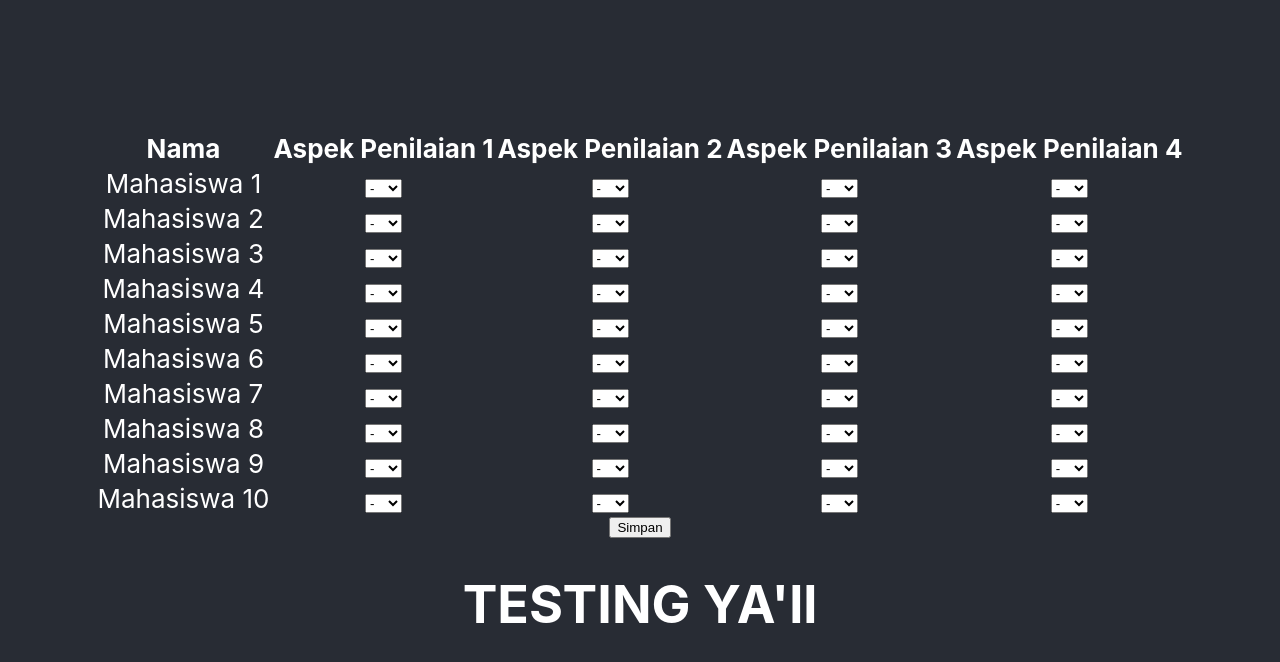
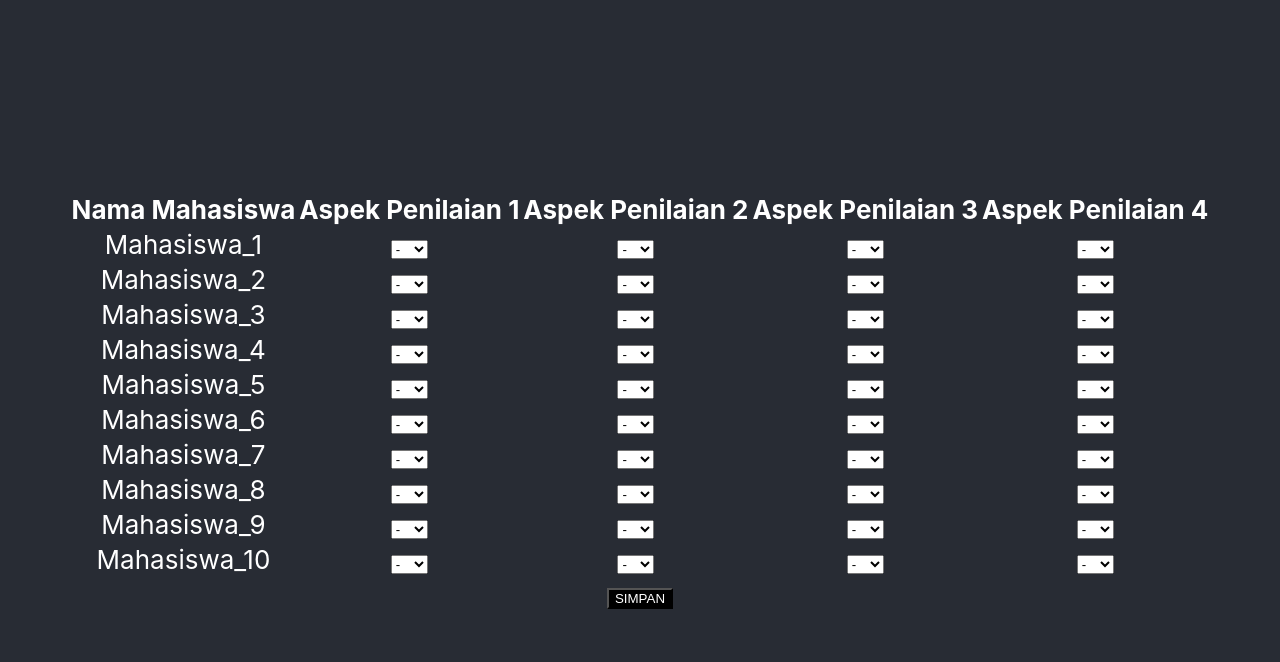
Before and after one commit to ariobintangn/talentlytica-test, a React (Create React App) app in the folder talentlytica-test/: page / in a window 1280 px wide. Shown: the top 662 px of the page. Built offline with nearby package versions, Linux system fonts and the light colour scheme.

Commit message:
finished with feature

```diff
--- a/talentlytica-test/src/App.js
+++ b/talentlytica-test/src/App.js
@@ -1,5 +1,4 @@
-import logo from './logo.svg';
-import Table from './Views/Table'
+
 import ScoreTable from './Views/ScoreTable';
 import './App.css';
 
@@ -8,8 +7,7 @@ function App() {
     <div className="App">
       <header className="App-header">
         {/* <ScoreTable/> */}
-        <Table/>
-        <h1>TESTING YA'll</h1>
+        <ScoreTable/>
       </header>
     </div>
   );
--- a/talentlytica-test/src/Components/ScoreRow.js
+++ /dev/null
@@ -1,71 +0,0 @@
-export default function ScoreRow() {
-    return (
-      <>
-          <td>
-            <select>
-              <option value="">-</option>
-              <option value="0">0</option>
-              <option value="1">1</option>
-              <option value="2">2</option>
-              <option value="3">3</option>
-              <option value="4">4</option>
-              <option value="5">5</option>
-              <option value="6">6</option>
-              <option value="7">7</option>
-              <option value="8">8</option>
-              <option value="9">9</option>
-              <option value="10">10</option>
-            </select>
-          </td>
-          <td>
-            <select>
-              <option value="">-</option>
-              <option value="0">0</option>
-              <option value="1">1</option>
-              <option value="2">2</option>
-              <option value="3">3</option>
-              <option value="4">4</option>
-              <option value="5">5</option>
-              <option value="6">6</option>
-              <option value="7">7</option>
-              <option value="8">8</option>
-              <option value="9">9</option>
-              <option value="10">10</option>
-            </select>
-          </td>
-          <td>
-            <select>
-              <option value="">-</option>
-              <option value="0">0</option>
-              <option value="1">1</option>
-              <option value="2">2</option>
-              <option value="3">3</option>
-              <option value="4">4</option>
-              <option value="5">5</option>
-              <option value="6">6</option>
-              <option value="7">7</option>
-              <option value="8">8</option>
-              <option value="9">9</option>
-              <option value="10">10</option>
-            </select>
-          </td>
-          <td>
-            <select>
-              <option value="">-</option>
-              <option value="0">0</option>
-              <option value="1">1</option>
-              <option value="2">2</option>
-              <option value="3">3</option>
-              <option value="4">4</option>
-              <option value="5">5</option>
-              <option value="6">6</option>
-              <option value="7">7</option>
-              <option value="8">8</option>
-              <option value="9">9</option>
-              <option value="10">10</option>
-            </select>
-          </td>
-
-      </>
-    );
-  }
--- a/talentlytica-test/src/Components/TableRow.js
+++ /dev/null
@@ -1,48 +0,0 @@
-import ScoreRow from "./ScoreRow";
-
-export default function TableRow() {
-  return (
-    <>
-      <tr>
-        <td>Mahasiswa 1</td>
-        <ScoreRow/>
-      </tr>
-      <tr>
-        <td>Mahasiswa 2</td>
-        <ScoreRow/>
-      </tr>
-      <tr>
-        <td>Mahasiswa 3</td>
-        <ScoreRow/>
-      </tr>
-      <tr>
-        <td>Mahasiswa 4</td>
-        <ScoreRow/>
-      </tr>
-      <tr>
-        <td>Mahasiswa 5</td>
-        <ScoreRow/>
-      </tr>
-      <tr>
-        <td>Mahasiswa 6</td>
-        <ScoreRow/>
-      </tr>
-      <tr>
-        <td>Mahasiswa 7</td>
-        <ScoreRow/>
-      </tr>
-      <tr>
-        <td>Mahasiswa 8</td>
-        <ScoreRow/>
-      </tr>
-      <tr>
-        <td>Mahasiswa 9</td>
-        <ScoreRow/>
-      </tr>
-      <tr>
-        <td>Mahasiswa 10</td>
-        <ScoreRow/>
-      </tr>
-    </>
-  );
-}
--- a/talentlytica-test/src/Views/ScoreTable.js
+++ b/talentlytica-test/src/Views/ScoreTable.js
@@ -1,114 +1,101 @@
-import React, { useState } from 'react';
+import React, { useEffect, useState } from "react";
 
 function ScoreTable() {
-  const [scores, setScores] = useState({
-    criteria_1: {
-      student_1: 0,
-      student_2: 0,
-    },
-    criteria_2: {
-      student_1: 0,
-      student_2: 0,
-    },
+  const [scores, setScores] = useState({});
+  const [showResult, setShowResult] = useState(false)
+
+  const handleScoreChange = (event, indexStudent, indexCriteria) => {
+    setShowResult(false)
+    console.log(
+      indexStudent,
+      indexCriteria,
+      "indexStudent",
+      event.target.value
+    );
+    if (!scores[`aspek_penilaian_${indexCriteria + 1}`]) {
+      setScores({
+        ...scores,
+        [`aspek_penilaian_${indexCriteria + 1}`]: {},
       });
-
-
-  const handleScoreChange = (event) => {
-    const { criteria, student, value } = event.target.dataset;
-    console.log(criteria);
-    console.log(value, "VALUE");
-    setScores((prevScores) => ({
-      ...prevScores,
-      [criteria]: {
-        ...prevScores[criteria],
-        [student]: parseInt(value),
-      },
-    }));
-    console.log(student.value);
-    console.log("changinggg ni abis");
+    }
+    setScores({
+      ...scores,
+      [`aspek_penilaian_${indexCriteria + 1}`]: {
+        ...scores[`aspek_penilaian_${indexCriteria + 1}`],
+        [`mahasiswa_${indexStudent+1}`]: parseInt(event.target.value)
+      }
+    })
 
   };
 
+  useEffect(() => {
+    console.log(scores, "SCORE NOW");
+  }, [scores]);
+
   const handleSave = () => {
-    // fetch('/scores', {
-    //   method: 'POST',
-    //   body: JSON.stringify(scores),
-    // })
-    //   .then((response) => response.json())
-    //   .then((data) => console.log(data))
-    //   .catch((error) => console.error(error));
+    setShowResult(true)
     console.log(scores);
   };
 
-
   return (
     <div>
-      <table>
+      <table style={{tableLayout:"auto", borderColor:"white", border:12}}>
         <thead>
           <tr>
-            <th>Student</th>
-            <th>Criteria 1</th>
-            <th>Criteria 2</th>
+            <th>Nama Mahasiswa</th>
+            <th>Aspek Penilaian 1</th>
+            <th>Aspek Penilaian 2</th>
+            <th>Aspek Penilaian 3</th>
+            <th>Aspek Penilaian 4</th>
           </tr>
         </thead>
         <tbody>
+          {Array(10)
+            .fill("")
+            .map((el, indexStudent) => {
+              return (
                 <tr>
-            <td>Student 1</td>
+                  <td>{`Mahasiswa_${indexStudent + 1}`}</td>
+                  {Array(4)
+                    .fill(1)
+                    .map((el, indexCriteria) => {
+                      return (
                         <td>
                           <select
-                data-criteria="criteria_1"
-                data-student="student_1"
-                onChange={handleScoreChange}
+                            onChange={(event) =>
+                              handleScoreChange(
+                                event,
+                                indexStudent,
+                                indexCriteria
+                              )
+                            }
                           >
-                <option value="0">-</option>
-                <option value="TESTING">1</option>
-                <option value="2">2</option>
-                <option value="3">3</option>
-              </select>
-            </td>
-            <td>
-              <select
-                data-criteria="criteria_2"
-                data-student="student_1"
-                onChange={handleScoreChange}
-              >
-                <option value="0">-</option>
+                            <option value="0" selected disabled>-</option>
                             <option value="1">1</option>
                             <option value="2">2</option>
                             <option value="3">3</option>
+                            <option value="4">4</option>
+                            <option value="5">5</option>
+                            <option value="6">6</option>
+                            <option value="7">7</option>
+                            <option value="8">8</option>
+                            <option value="9">9</option>
+                            <option value="10">10</option>
                           </select>
                         </td>
+                      );
+                    })}
                 </tr>
-          <tr>
-            <td>Student 2</td>
-            <td>
-              <select
-                data-criteria="criteria_1"
-                data-student="student_2"
-                onChange={handleScoreChange}
-              >
-                <option value="0">-</option>
-                <option value="1">1</option>
-                <option value="2">2</option>
-                <option value="3">3</option>
-              </select>
-            </td>
-            <td>
-              <select
-                data-criteria="criteria_2"
-                data-student="student_2"
-                onChange={handleScoreChange}
-              >
-                <option value="0">-</option>
-                <option value="1">1</option>
-                <option value="2">2</option>
-                <option value="3">3</option>
-              </select>
-            </td>
-          </tr>
+              );
+            })}
         </tbody>
       </table>
-      <button onClick={handleSave}>Save</button>
+      <button onClick={handleSave} style={{backgroundColor:"black", color:"white"}}>SIMPAN</button>
+
+
+      {showResult && <div>
+        {JSON.stringify(scores, null, 2)}
+      </div>}
     </div>
   );
 }
--- a/talentlytica-test/src/Views/Table.js
+++ /dev/null
@@ -1,104 +0,0 @@
-import { useState } from "react";
-import TableRow from "../Components/TableRow";
-import Button from "react"
-
-export default function Table() {
-  const [scores, setScores] = useState({
-    criteria_1: {
-      student_1: 0,
-      student_2: 0,
-      student_3: 0,
-      student_4: 0,
-      student_5: 0,
-      student_6: 0,
-      student_7: 0,
-      student_8: 0,
-      student_9: 0,
-      student_10: 0,
-    },
-    criteria_2: {
-      student_1: 0,
-      student_2: 0,
-      student_3: 0,
-      student_4: 0,
-      student_5: 0,
-      student_6: 0,
-      student_7: 0,
-      student_8: 0,
-      student_9: 0,
-      student_10: 0,
-    },
-    criteria_3: {
-      student_1: 0,
-      student_2: 0,
-      student_3: 0,
-      student_4: 0,
-      student_5: 0,
-      student_6: 0,
-      student_7: 0,
-      student_8: 0,
-      student_9: 0,
-      student_10: 0,
-    },
-    criteria_4: {
-      student_1: 0,
-      student_2: 0,
-      student_3: 0,
-      student_4: 0,
-      student_5: 0,
-      student_6: 0,
-      student_7: 0,
-      student_8: 0,
-      student_9: 0,
-      student_10: 0,
-    },
-  });
-
-  const handleScoreChange = (criterion, student, value) => {
-    setScores((prevScores) => ({
-      ...prevScores,
-      [criterion]: {
-        ...prevScores[criterion],
-        [student]: value,
-      },
-    }));
-  };
-
-  const handleSave = () => {
-    fetch("/save-score", {
-      method: "POST",
-      body: JSON.stringify(scores),
-      headers: {
-        "Content-Type": "application/json",
-      },
-    })
-      .then((response) => {
-        if (!response.ok) {
-          throw new Error("Failed to save scores");
-        }
-      })
-      .catch((error) => {
-        console.error(error);
-      });
-  };
-
-  return (
-    <>
-      <table>
-        <thead>
-          <tr>
-            <th>Nama</th>
-            <th>Aspek Penilaian 1</th>
-            <th>Aspek Penilaian 2</th>
-            <th>Aspek Penilaian 3</th>
-            <th>Aspek Penilaian 4</th>
-          </tr>
-        </thead>
-        <tbody>
-          <TableRow />
-        </tbody>
-      </table>
-      <button onClick={handleSave}>Simpan</button>
-    </>
-  );
-}
```
Also changed, not shown: talentlytica-test/src/Views/Score.js (deleted, +0 -12 lines). Lines whose indentation alone changed are shown as unchanged.
